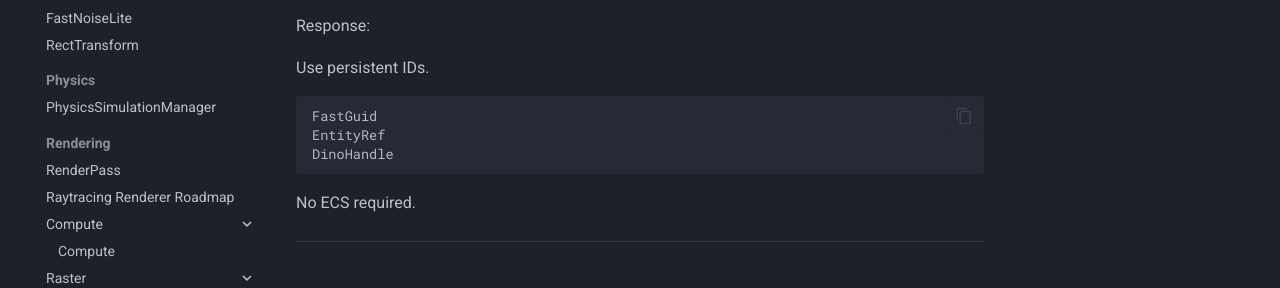
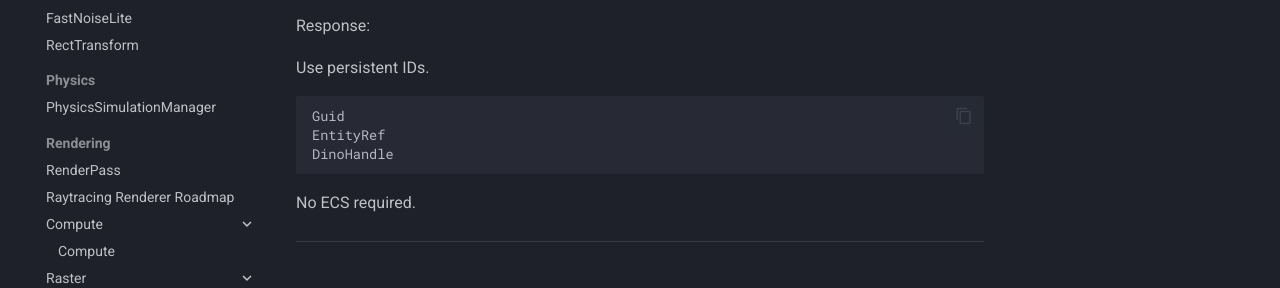
Before and after one commit to eashaankumar/WildforgeDocs, an MkDocs documentation site: the page built from docs/Design/EntityLayoutDesign.md, in a window 1280 px wide and 900 px high, scrolled down 11191 px. Shown: the part 153-441 px from the top of the window. Built offline with MkDocs 1.6.1 and Material for MkDocs 9.7.7, drawn with Linux system fonts in a browser that asks for light colours; some of the changed text lies outside the part shown.

Commit message:
Removing FastGuid

````diff
--- a/docs/Design/EntityLayoutDesign.md
+++ b/docs/Design/EntityLayoutDesign.md
@@ -563,7 +563,7 @@ Response:
 Use persistent IDs.
 
 ```csharp
-FastGuid
+Guid
 EntityRef
 DinoHandle
 ```
@@ -698,7 +698,7 @@ without introducing ECS.
 Do NOT store the primary entity data inside:
 
 ```csharp
-NativeHashMap<FastGuid, Dino>
+NativeHashMap<Guid, Dino>
 ```
 
 Hot path:
@@ -716,7 +716,7 @@ ref var dino = ref dinos[index];
 Use hash maps only for lookup tables:
 
 ```csharp
-FastGuid -> DinoHandle
+Guid -> DinoHandle
 EntityRef -> Handle
 ```
 
````
